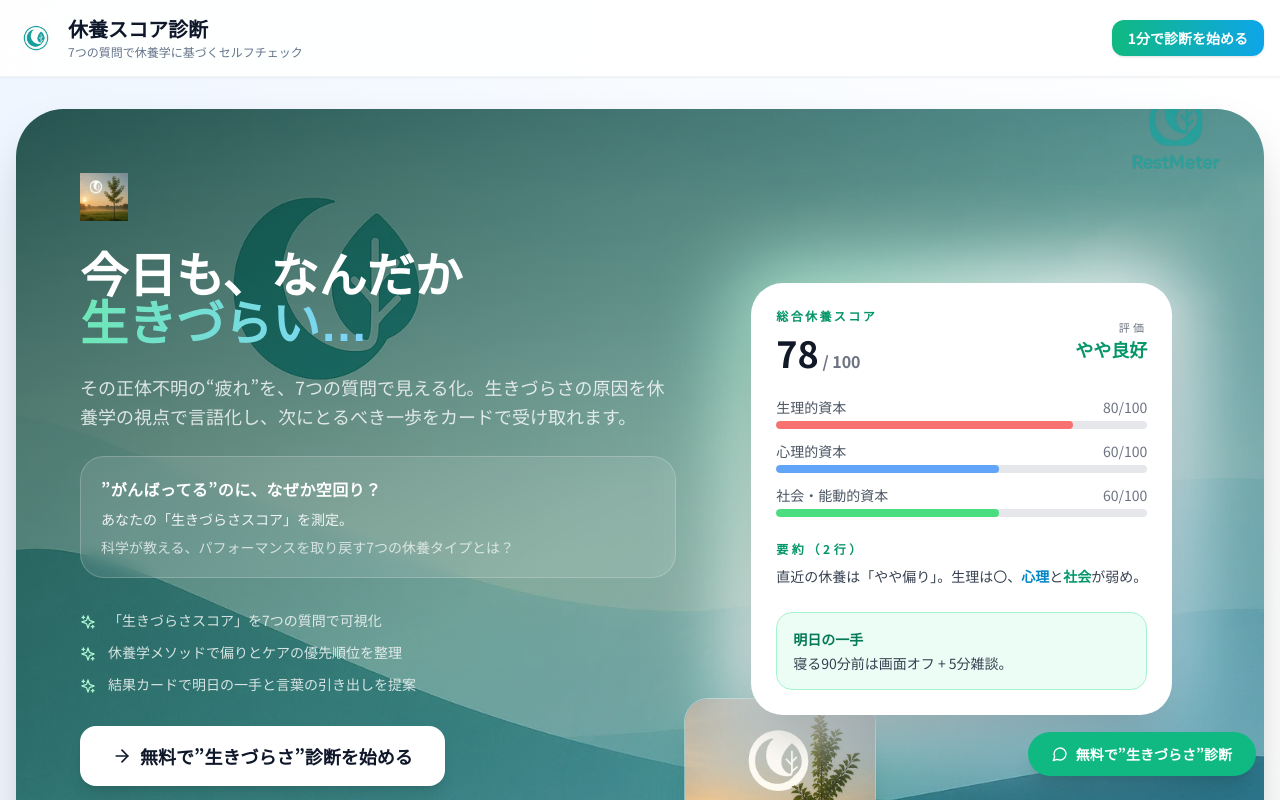
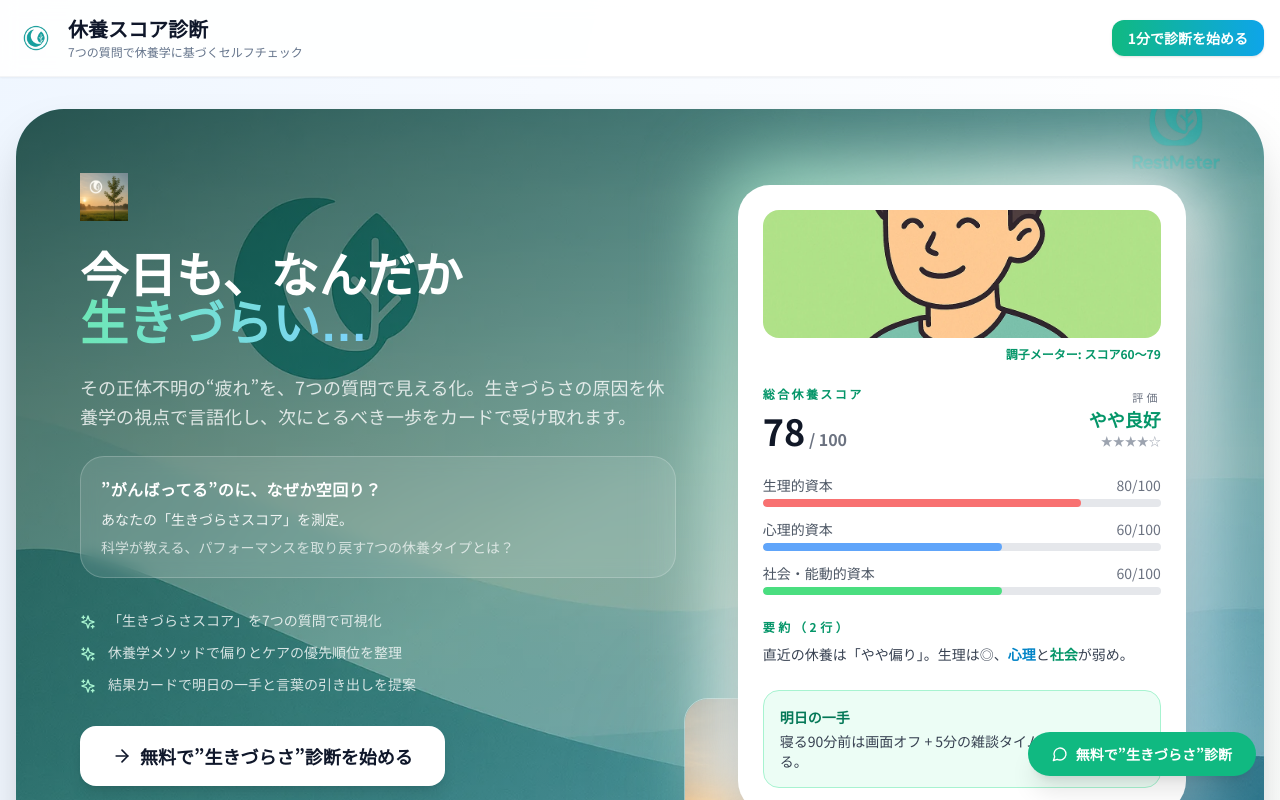
Before and after one commit to furu-kaggle/restmeter_frontend, a React (Vite) app: page / in a window 1280 px wide. Shown: the top 800 px of the page. Built offline with nearby package versions, Linux system fonts and the light colour scheme; a web font is replaced by a local one.

Commit message:
顔画像追加

```diff
--- a/src/components/LandingPage.tsx
+++ b/src/components/LandingPage.tsx
@@ -15,16 +15,19 @@ import heroPhoto from '../assets/images/2.webp';
 import wordmarkImage from '../assets/images/3.webp';
 import emblemImage from '../assets/images/1.webp';
 import leafAccent from '../assets/images/6.webp';
+import restMeterSampleImage from '../assets/images/image4.webp';
 
 interface LandingPageProps {
   onStartSurvey: () => void;
 }
 
 const ResultPreviewCard: React.FC = () => {
+  const restScore = 78;
+  const restMeterLabel = 'スコア60〜79';
   const barData = [
-    { label: '生理的資本', value: '80/100', width: '80%', color: 'bg-red-400' },
-    { label: '心理的資本', value: '60/100', width: '60%', color: 'bg-blue-400' },
-    { label: '社会・能動的資本', value: '60/100', width: '60%', color: 'bg-green-400' }
+    { label: '生理的資本', value: 80, color: 'bg-red-400' },
+    { label: '心理的資本', value: 60, color: 'bg-blue-400' },
+    { label: '社会・能動的資本', value: 60, color: 'bg-green-400' }
   ];
 
   return (
@@ -34,16 +37,27 @@ const ResultPreviewCard: React.FC = () => {
         aria-hidden="true"
       />
       <div className="relative bg-white rounded-[32px] shadow-2xl border border-white/60 p-6 space-y-6">
+        <div className="space-y-2">
+          <img
+            src={restMeterSampleImage}
+            alt="調子メーターのイメージ"
+            className="w-full h-32 rounded-2xl object-cover"
+          />
+          <p className="text-xs font-semibold text-emerald-600 text-right">調子メーター: {restMeterLabel}</p>
+        </div>
+
         <div className="flex items-center justify-between">
           <div>
             <p className="text-xs font-semibold text-emerald-600 uppercase tracking-[0.2em]">総合休養スコア</p>
             <p className="mt-2 text-4xl font-bold text-gray-900">
-              78<span className="text-base font-semibold text-gray-500"> / 100</span>
+              {restScore}
+              <span className="text-base font-semibold text-gray-500"> / 100</span>
             </p>
           </div>
           <div className="text-right">
             <p className="text-[11px] text-gray-500 uppercase tracking-[0.3em]">評価</p>
             <p className="text-lg font-semibold text-emerald-600">やや良好</p>
+            <p className="text-xs text-gray-400">★★★★☆</p>
           </div>
         </div>
 
@@ -52,12 +66,12 @@ const ResultPreviewCard: React.FC = () => {
             <div key={bar.label} className="space-y-1">
               <div className="flex items-center justify-between text-sm text-gray-600">
                 <span>{bar.label}</span>
-                <span className="text-gray-500">{bar.value}</span>
+                <span className="text-gray-500">{bar.value}/100</span>
               </div>
               <div className="h-2 bg-gray-200 rounded-full overflow-hidden">
                 <div
                   className={`${bar.color} h-full rounded-full transition-all duration-700`}
-                  style={{ width: bar.width }}
+                  style={{ width: `${bar.value}%` }}
                 />
               </div>
             </div>
@@ -67,7 +81,7 @@ const ResultPreviewCard: React.FC = () => {
         <div>
           <p className="text-xs font-semibold text-emerald-600 uppercase tracking-[0.3em]">要約（2行）</p>
           <p className="mt-2 text-sm text-gray-700 leading-relaxed">
-            直近の休養は「やや偏り」。生理は〇、
+            直近の休養は「やや偏り」。生理は◎、
             <span className="font-semibold text-sky-600">心理</span>と
             <span className="font-semibold text-emerald-600">社会</span>が弱め。
           </p>
@@ -75,7 +89,7 @@ const ResultPreviewCard: React.FC = () => {
 
         <div className="bg-emerald-50 rounded-2xl border border-emerald-200 p-4">
           <p className="text-sm font-semibold text-emerald-700">明日の一手</p>
-          <p className="mt-1 text-sm text-gray-700">寝る90分前は画面オフ + 5分雑談。</p>
+          <p className="mt-1 text-sm text-gray-700">寝る90分前は画面オフ + 5分の雑談タイムで心をゆるめる。</p>
         </div>
 
       </div>
@@ -375,17 +389,17 @@ export const LandingPage: React.FC<LandingPageProps> = ({ onStartSurvey }) => {
       <section className="grid gap-12 lg:grid-cols-[1fr_1fr] lg:items-center">
         <div className="space-y-6">
           <h2 className="text-3xl md:text-4xl font-bold text-gray-900">「生きづらさスコア」の結果サンプル</h2>
-          <p className="text-lg text-gray-600">
-            数字と言葉で偏りを把握し、どの休養タイプを補えばいいかがひと目でわかります。
+          <p className="text-lg text-gray-600 leading-relaxed">
+            調子メーターと3資本の偏りがカードに集約。弱っている休養タイプと言葉のヒントが一目で整理されます。
           </p>
           <ul className="space-y-4 text-gray-700">
             <li className="flex items-start gap-3">
               <BarChart3 className="w-5 h-5 text-emerald-500 mt-1" />
-              <span>総合スコア＆評価：いまの生きづらさレベルを客観視</span>
+              <span>調子メーターと総合スコアで、いまの生きづらさレベルを直感把握</span>
             </li>
             <li className="flex items-start gap-3">
               <Sparkles className="w-5 h-5 text-sky-500 mt-1" />
-              <span>3資本ミニバーと要約で、言語化のヒントを獲得</span>
+              <span>3資本ミニバーと要約コメントで、偏りの理由を言語化</span>
             </li>
             <li className="flex items-start gap-3">
               <Lightbulb className="w-5 h-5 text-amber-500 mt-1" />
```
